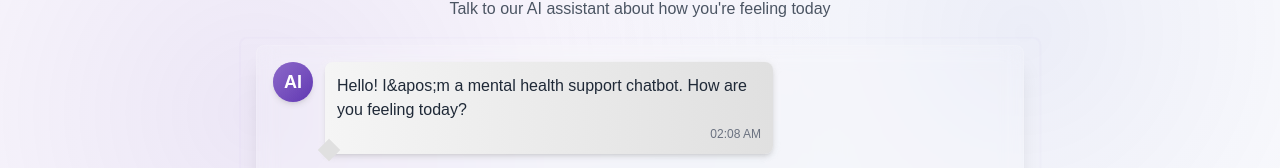
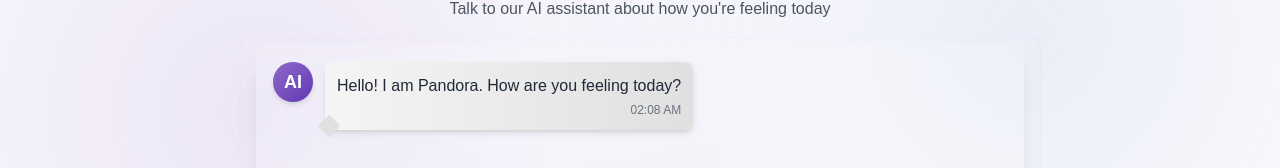
Before and after one commit to monicahwamuhu2/frontend-deploy, a Next.js app: page / in a window 1280 px wide. Shown: the part 127-295 px from the top of the page. Built offline with nearby package versions, Linux system fonts and the light colour scheme; no server answers.

Commit message:
Fixed ESLint issues in Home.tsx and Navbar.tsx

```diff
--- a/src/components/Home.tsx
+++ b/src/components/Home.tsx
@@ -47,7 +47,7 @@ const Home = () => {
 
     // Delay welcome message to prevent hydration mismatch
     const welcomeMessage: Message = {
-      text: "Hello! I&apos;m a mental health support chatbot. How are you feeling today?",
+      text: "Hello! I am Pandora. How are you feeling today?",
       sender: "bot",
       timestamp: getFormattedTime(),
       id: generateId()
```
